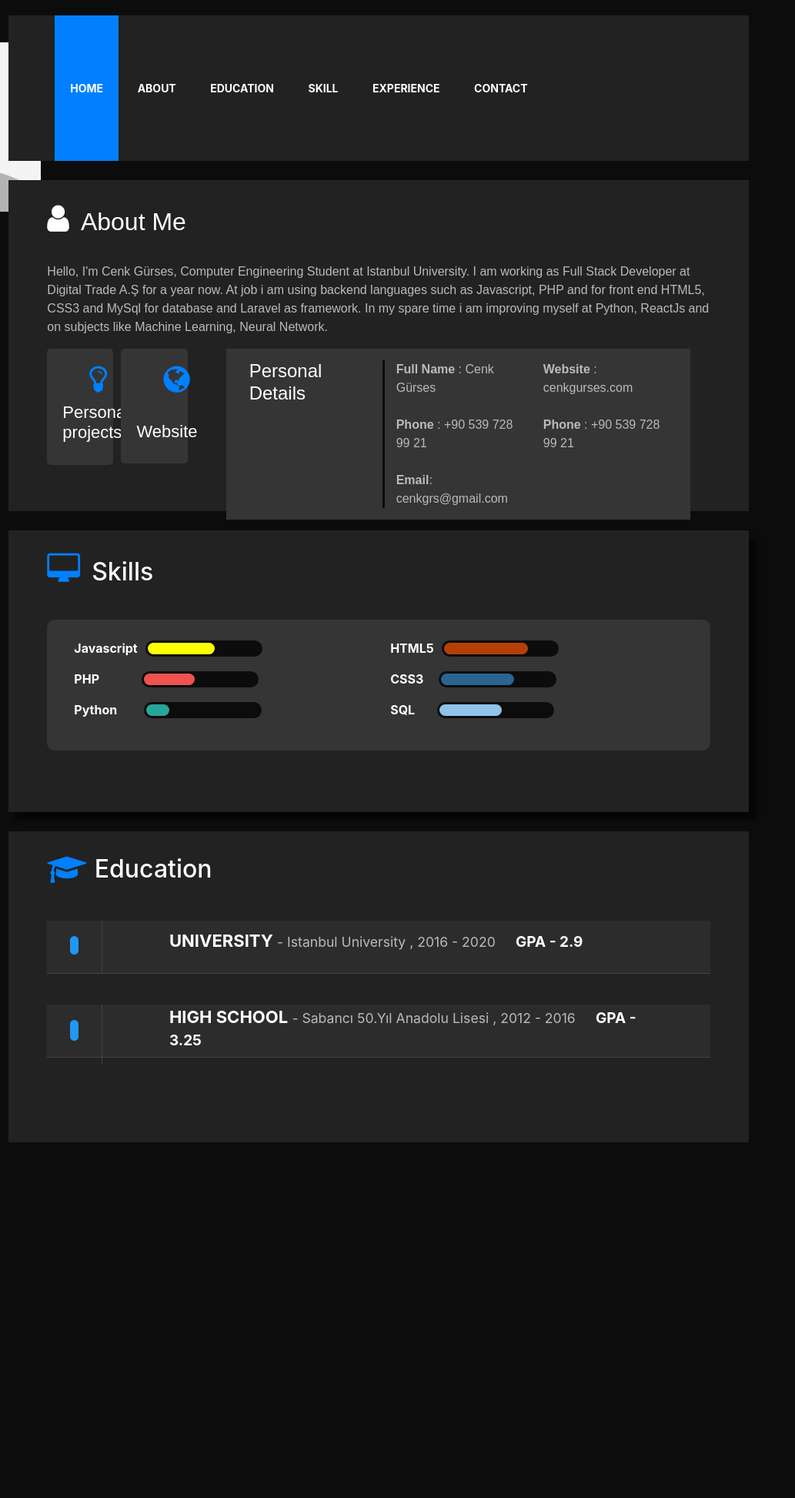
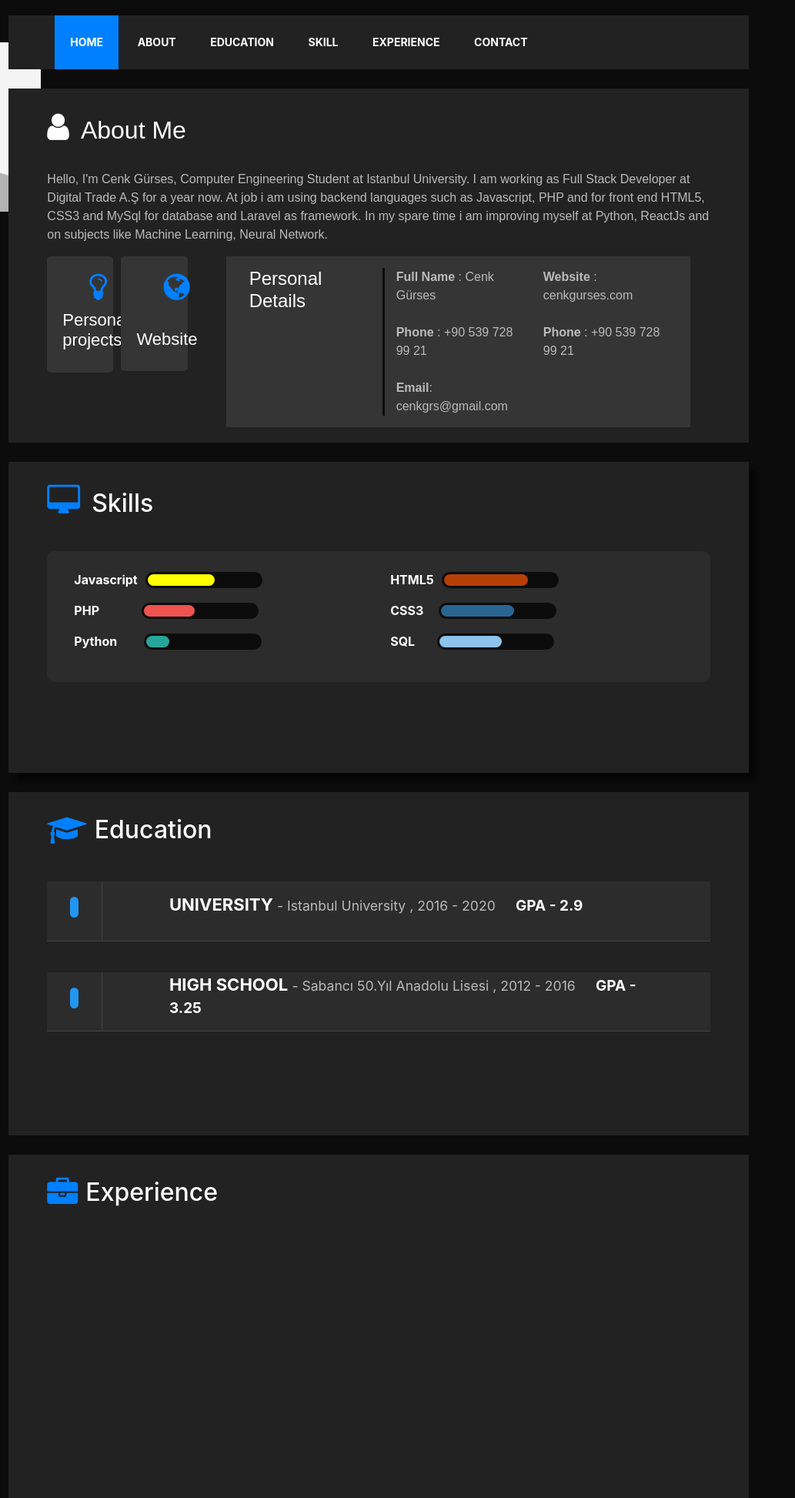
Before and after one commit to cenkgrs/cenkgrs.github.io, a plain HTML site: page cv.html in a window 1280 px wide. Shown: the full height of the page at 77% size, 247-1280 px from the left. Before the commit the page ends 1484 px from the top, so only its background shows below. Drawn offline with nearby package versions, Linux system fonts and the light colour scheme.

Commit message:
animations added

```diff
--- a/css/main.css
+++ b/css/main.css
@@ -9,6 +9,11 @@ body{
 }
 
 /* Profile Section */
+.fixed-profile{
+    position: fixed !important;
+    top: 0%;
+    z-index: 1;
+}
 .profile{
     height: 100%;
     padding: 20px !important;
@@ -39,14 +44,26 @@ body{
 
 
 /* Navigation Area */
+.fixed-navigation{
+    position: fixed;
+    top: 0%;
+    z-index: 1;
+    height: 7% !important;
+    left: 0% !important;
+
+    right: 0%;
+}
 .navigation-area{
     /*background: #353535 !important;*/
     background: #222222 !important;
     padding: 0px 30px;
     width: 100%;
-    height: 15%;
+    height: 5%;
     color: #ffffff;
     margin-bottom: 25px;
+    transition: left 1s linear;
+
+    left: 18%;
 }
 .nav-block{
     background: none;
@@ -76,7 +93,7 @@ div .active{
 .about-area{
     background: #222222 !important;
     width: 100%;
-    height: 34%;
+    height: 33%;
     color: #ffffff;
     padding: 30px 50px;
     font-family: 'Raleway', sans-serif !important;
@@ -157,7 +174,7 @@ box-shadow: 10px 10px 5px 0px rgba(0,0,0,0.57);
     padding: 5px;
 }
 .progress-area{
-    background: #353535;
+    background: #2c2c2c;
     padding: 25px 20px;
     border-radius: 10px;
 }
@@ -240,3 +257,20 @@ box-shadow: 10px 10px 5px 0px rgba(0,0,0,0.57);
     margin: auto;
     margin-top: 20px;
 }
+
+/* EXPERIENCE AREA */
+
+.experience-area{
+    width: 100%;
+    height: 32%;
+    background: #222222 !important;
+    margin-top: 25px;
+    margin-bottom: 25px;
+    color: #ffffff;
+    padding: 30px 50px;
+}
+.experience-area i{
+    font-size: 40px;
+    color: #0080FF;
+    margin-right: 10px;
+}
--- a/cv.html
+++ b/cv.html
@@ -6,6 +6,10 @@
     <link rel="stylesheet" href="./css/main.css">
     <link rel="stylesheet" href="./css/common.css">
     <link rel="stylesheet" href="https://stackpath.bootstrapcdn.com/bootstrap/4.4.1/css/bootstrap.min.css">
+    <script
+			  src="https://code.jquery.com/jquery-3.4.1.js"
+			  integrity="sha256-WpOohJOqMqqyKL9FccASB9O0KwACQJpFTUBLTYOVvVU="
+			  crossorigin="anonymous"></script>
     <script src="./js/main.js"></script>
     <link href="https://stackpath.bootstrapcdn.com/font-awesome/4.7.0/css/font-awesome.min.css" rel="stylesheet" integrity="sha384-wvfXpqpZZVQGK6TAh5PVlGOfQNHSoD2xbE+QkPxCAFlNEevoEH3Sl0sibVcOQVnN" crossorigin="anonymous">
 
@@ -29,12 +33,12 @@
 
             <div class="col-lg-10">
                 <div class="navigation-area">
-                    <button class="nav-block active"> HOME </button>
-                    <button class="nav-block"> ABOUT </button>
-                    <button class="nav-block"> EDUCATION </button>
-                    <button class="nav-block"> SKILL </button>
-                    <button class="nav-block"> EXPERIENCE </button>
-                    <button class="nav-block"> CONTACT </button>
+                    <button class="nav-block active" date-type="home-area"> HOME </button>
+                    <button class="nav-block" data-type="about-area"> ABOUT </button>
+                    <button class="nav-block" data-type="education-area"> EDUCATION </button>
+                    <button class="nav-block" data-type="skills-area"> SKILL </button>
+                    <button class="nav-block" data-type="experience-area"> EXPERIENCE </button>
+                    <button class="nav-block" data-type="about-area"> CONTACT </button>
                 </div>
 
                 <div class="about-area">
@@ -166,6 +170,13 @@
                         </div>
                     </div>
                 </div>
+
+                <div class="experience-area">
+                    <div class="row">
+                        <i class="fa fa-briefcase"></i>
+                        <h2>Experience</h2>
+                    </div>
+                </div>
             </div>
         </div>
     </div>
--- a/js/main.js
+++ b/js/main.js
@@ -0,0 +1,24 @@
+$(document).delegate(".nav-block", "click", function(){
+
+    var area = $(this).data("type");
+    $('html, body').animate({
+        scrollTop: $("div."+area).offset().top
+      }, 2000)
+});
+
+$(document).ready(function(){
+
+    $(window).scroll(function() {
+        var scroll = $(window).scrollTop();
+
+    if(scroll > 50){
+        $(".navigation-area").addClass("fixed-navigation");
+
+    }
+    else if(scroll < 50){
+        $(".navigation-area").removeClass("fixed-navigation");
+
+    }
+
+    });
+});
```
